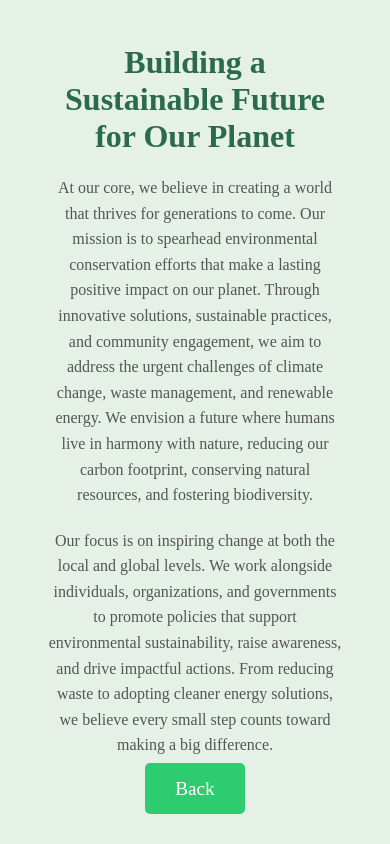
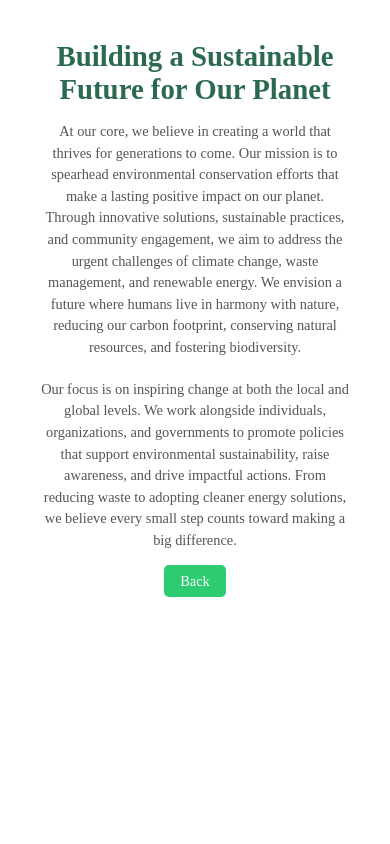
Before and after one commit to Sharathkumar-1603/Projects_env, a React (Vite) app: page /about in a window 390 px wide. Built offline with nearby package versions, Linux system fonts and the light colour scheme.

Commit message:
first commit

```diff
--- a/src/styles/About.css
+++ b/src/styles/About.css
@@ -2,58 +2,60 @@
   display: flex;
   justify-content: center;
   align-items: center;
-    padding: 60px 20px;
-    height: 100vh;
-    background-color: #e5f1e6; /* Soft green background for environmental theme */
+  padding: 40px 20px;
 }
 
 .about-content {
-    max-width: 800px; /* Limiting the text width */
+  max-width: 600px; /* Limit content width */
+  text-align: center;
   padding: 20px;
-    text-align: center; /* Centering the text */
 }
 
 .about-title {
-    font-size: 2.5rem;
+  font-size: 2rem;
   font-weight: bold;
-    margin-bottom: 20px;
-    color: #2c6a4f; /* Dark green color for the title */
+  color: #2c6a4f; /* Dark green title color */
+  margin-bottom: 15px;
 }
 
 .about-description {
-    font-size: 1.2rem;
-    line-height: 1.6;
+  font-size: 1rem;
+  color: #555; /* Neutral text color for readability */
+  line-height: 1.5;
   margin-bottom: 20px;
-    color: #555; /* Slightly dark text for easy readability */
 }
-  .about-btn{
-    background-color: #2ecc71;
+
+.about-btn {
+  background-color: #2ecc71; /* Green button color */
   color: white;
-    padding: 15px 30px;
-    font-size: 1.2rem;
+  font-size: 1rem;
+  padding: 10px 20px;
   border: none;
   border-radius: 5px;
   cursor: pointer;
   transition: background-color 0.3s ease;
-    margin-top: 20px;
 }
 
-  /* Responsive design for smaller screens */
+.about-btn:hover {
+  background-color: #27ae60; /* Darker green on hover */
+}
+
+/* Mobile Responsiveness */
 @media (max-width: 768px) {
   .about-section {
-      padding: 40px 20px; /* Reduce padding for smaller screens */
-    }
-
-    .about-content {
-      max-width: 90%; /* Take more width on smaller screens */
-      padding: 10px;
+    padding: 20px; /* Reduce padding on smaller screens */
   }
 
   .about-title {
-      font-size: 2rem; /* Slightly smaller title for smaller screens */
+    font-size: 1.8rem; /* Slightly smaller title */
   }
 
   .about-description {
-      font-size: 1rem; /* Adjust font size for better readability on mobile */
+    font-size: 0.9rem; /* Smaller text for better mobile fit */
+  }
+
+  .about-btn {
+    font-size: 0.9rem; /* Adjust button size for smaller screens */
+    padding: 8px 16px;
   }
 }
```
Lines whose indentation alone changed are shown as unchanged.
